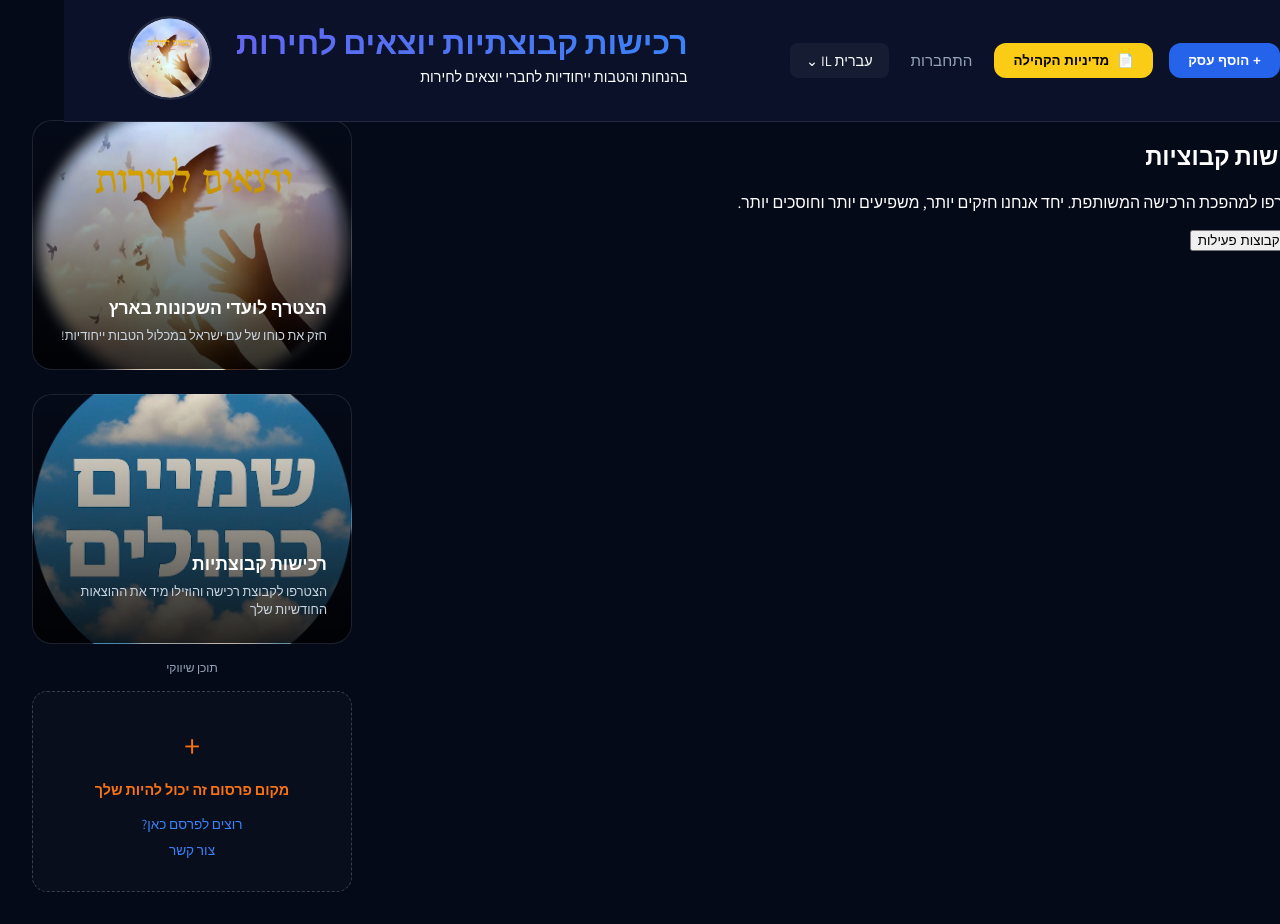
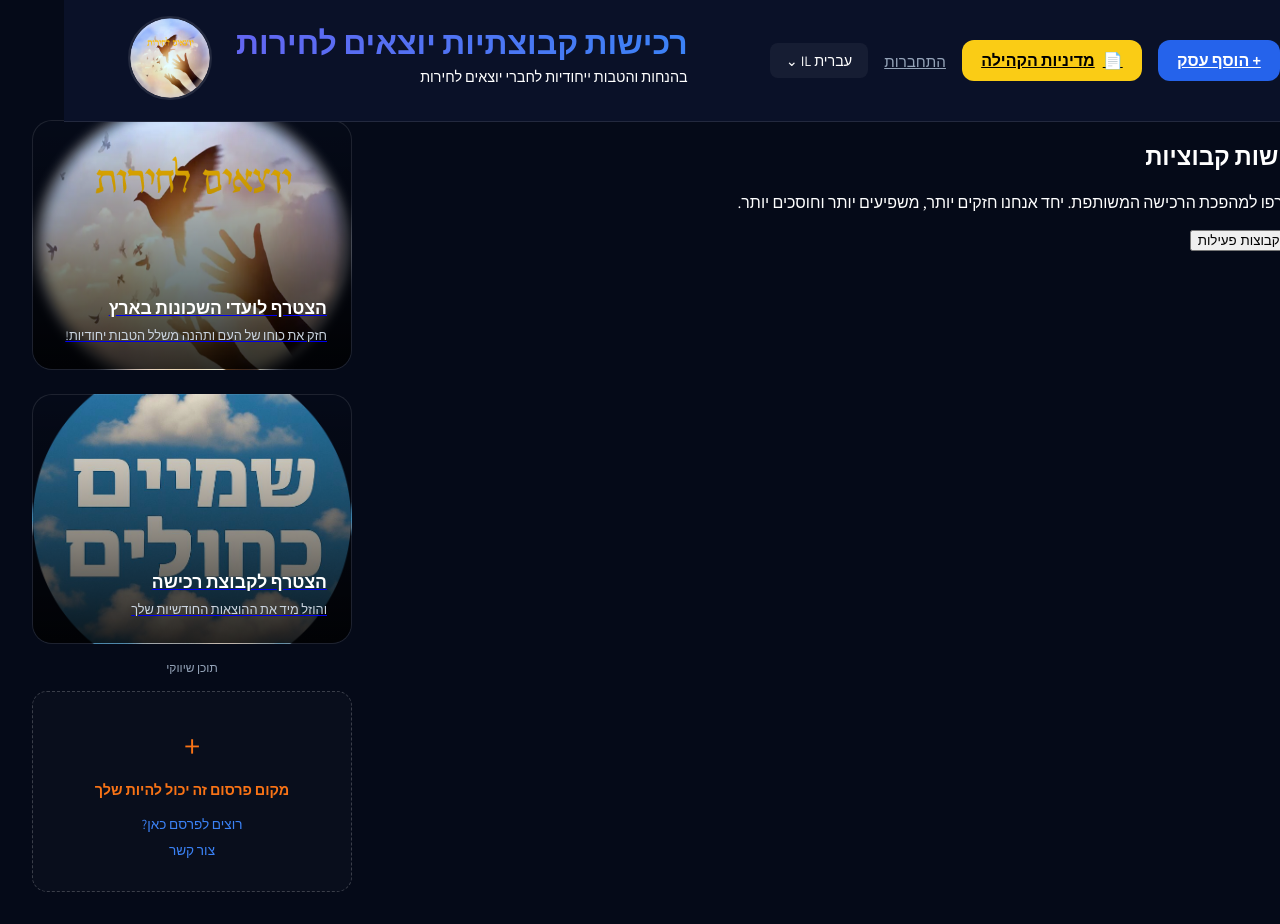
Before and after one commit to gofreeil/purchasing_groups, a SvelteKit app: page / in a window 1280 px wide. Shown: the top 924 px of the page. Built offline with nearby package versions, Linux system fonts and the light colour scheme.

Commit message:
קישורים

```diff
--- a/src/routes/+layout.svelte
+++ b/src/routes/+layout.svelte
@@ -15,12 +15,16 @@
 	<header class="main-header">
 		<div class="header-container">
 			<div class="left-actions">
-				<button class="add-business-btn">+ הוסף עסק</button>
-				<button class="policy-btn">
+				<a
+					href="https://docs.google.com/forms/d/e/1FAIpQLSe2wvCp484_PyoJyDZ_n8GupIQVy00ozt5rxOhsWklr7UPkXQ/viewform?usp=header"
+					target="_blank"
+					class="add-business-btn">+ הוסף עסק</a
+				>
+				<a href="/policy" class="policy-btn">
 					<span class="icon">📄</span>
 					מדיניות הקהילה
-				</button>
-				<button class="login-link">התחברות</button>
+				</a>
+				<a href="/auth/login" class="login-link">התחברות</a>
 				<div class="lang-selector">
 					עברית IL <span class="chevron">⌄</span>
 				</div>
@@ -48,21 +52,27 @@
 
 		<!-- Sidebar for Ads -->
 		<aside class="sidebar-ads">
-			<div class="ad-card neighborhoods-ad">
+			<a
+				href="https://www.melecshop.com/"
+				target="_blank"
+				class="ad-card neighborhoods-ad"
+			>
 				<div class="ad-content">
 					<h3>הצטרף לועדי השכונות בארץ</h3>
-					<p>חזק את כוחו של עם ישראל במכלול הטבות ייחודיות!</p>
+					<p>חזק את כוחו של העם ותהנה משלל הטבות יחודיות!</p>
 				</div>
-			</div>
+			</a>
 
-			<div class="ad-card groups-ad">
+			<a
+				href="https://www.melecshop.com/"
+				target="_blank"
+				class="ad-card groups-ad"
+			>
 				<div class="ad-content">
-					<h3>רכישות קבוצתיות</h3>
-					<p>
-						הצטרפו לקבוצת רכישה והוזילו מיד את ההוצאות החודשיות שלך
-					</p>
+					<h3>הצטרף לקבוצת רכישה</h3>
+					<p>והוזל מיד את ההוצאות החודשיות שלך</p>
 				</div>
-			</div>
+			</a>
 
 			<div class="ad-status">תוכן שיווקי</div>
 
@@ -70,8 +80,8 @@
 				<div class="plus-icon">+</div>
 				<p class="promo-text">מקום פרסום זה יכול להיות שלך</p>
 				<div class="contact-links">
-					<a href="#">רוצים לפרסם כאן?</a>
-					<a href="#">צור קשר</a>
+					<a href="mailto:support@melecshop.com">רוצים לפרסם כאן?</a>
+					<a href="mailto:support@melecshop.com">צור קשר</a>
 				</div>
 			</div>
 		</aside>
```
